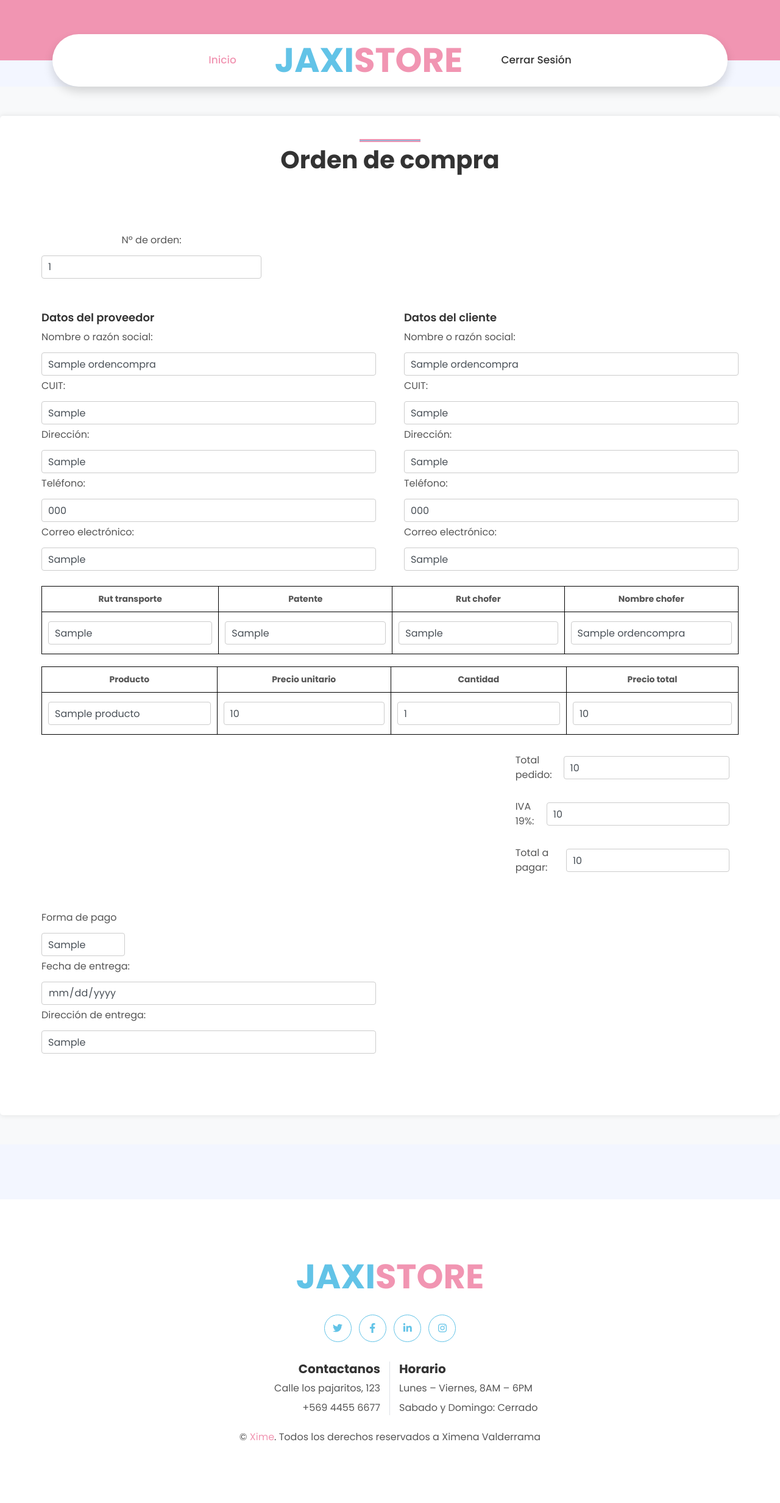
After one commit to XimenaValderrama/JaxiStore, a Django app: page /verfactura/1/ in a window 1280 px wide. The commit adds this page. Shown: the whole page at 61% size. Run offline with Django 5.2, Linux system fonts and the light colour scheme; a user stored in the database is signed in; tables that the repository leaves empty hold one stand-in row (values such as "Sample post"); some libraries are stand-ins or nearby versions.

Commit message:
Desarrollo template verfactura, termino de aplicación web

```diff
--- a/jaxistore/jaxistore/urls.py
+++ b/jaxistore/jaxistore/urls.py
@@ -24,5 +24,6 @@ urlpatterns = [
     path('index/', index, name="index"),
     path('factura/', factura, name="factura"),
     path('cerrar-sesion', cerrar_sesion, name="cerrar_sesion"),
+    path('verfactura/<int:id>/', verfactura, name="verfactura"),
 
 ]
--- a/jaxistore/web/templates/index.html
+++ b/jaxistore/web/templates/index.html
@@ -34,7 +34,7 @@
                                   <td> {{ factura.nombre_cliente }} </td>
                                   {% load humanize %}
                                   <td> ${{ factura.total_pagar|intcomma }} </td>
-                                  <td><button type="button" class="btn py-0 btn-primary btn-sm">Ver</button></td>
+                                  <td><a href="/verfactura/{{factura.id_orden_compra}}/" class="btn py-0 btn-primary btn-sm">Ver</a></td>
                                 </tr>
                                 {% endfor %}
                               </tbody>
--- /dev/null
+++ b/jaxistore/web/templates/verfactura.html
@@ -0,0 +1,145 @@
+{% extends "base.html" %}
+{% load static %}
+
+{% block contenido %}
+
+<div class="containerfactura-fluid py-5">
+    <div class="containerfactura py-5">
+        <div class="row justify-content-center">
+            <div class="col-lg-6">
+                <h1 class="section-title position-relative text-center mb-5">Orden de compra</h1>
+            </div>
+            <form action="" method="POST">
+                {% csrf_token %}
+                <div class="col-lg-12">
+                    <div class="order-card bg-light rounded p-5">
+                        <div class="row text-center mb-5">
+                            <div class="col-lg-4">
+                                <label>Nº de orden: </label>
+                                <input type="text" name="orden" class="form-control bg-white" value="{{ factura.id_orden_compra }}" id="orden" readonly />
+                            </div>
+                        </div>
+
+                        <div class="info">
+                            <div class="section">
+                                <h3>Datos del proveedor</h3>
+                                <div>
+                                    <label>Nombre o razón social: </label>
+                                    <input type="text" name="nombre_proveedor" class="form-control bg-white" value="{{ factura.nombre_proveedor }}"  id="nombre_proveedor" readonly />
+                                </div>
+                                <div>
+                                    <label>CUIT: </label>
+                                    <input type="text" name="cuit_proveedor" class="form-control bg-white" value="{{ factura.cuit_proveedor }}" id="cuit_proveedor" readonly />
+                                </div>
+                                <div>
+                                    <label>Dirección: </label>
+                                    <input type="text" name="direccion_proveedor" class="form-control bg-white" value="{{ factura.direccion_proveedor }}" id="direccion_proveedor" readonly />
+                                </div>
+                                <div>
+                                    <label>Teléfono: </label>
+                                    <input type="text" name="telefono_proveedor" class="form-control bg-white" value="{{ factura.telefono_proveedor }}" id="telefono_proveedor" readonly />
+                                </div>
+                                <div>
+                                    <label>Correo electrónico: </label>
+                                    <input type="email" name="correo_proveedor" class="form-control bg-white" value="{{ factura.correo_proveedor }}" id="email_proveedor" readonly />
+                                </div>
+                            </div>
+                            <div class="section">
+                                <h3>Datos del cliente</h3>
+                                <div>
+                                    <label>Nombre o razón social: </label>
+                                    <input type="text" name="nombre_cliente" class="form-control bg-white" value="{{ factura.nombre_cliente }}" id="nombre_cliente" readonly />
+                                </div>
+                                <div>
+                                    <label>CUIT: </label>
+                                    <input type="text" name="cuit_cliente" class="form-control bg-white" value="{{ factura.cuit_cliente }}" id="cuit_cliente" readonly />
+                                </div>
+                                <div>
+                                    <label>Dirección: </label>
+                                    <input type="text" name="direccion_cliente" class="form-control bg-white" value="{{ factura.direccion_cliente }}"id="direccion_cliente" readonly />
+                                </div>
+                                <div>
+                                    <label>Teléfono: </label>
+                                    <input type="text" name="telefono_cliente" class="form-control bg-white" value="{{ factura.telefono_cliente }}" id="telefono_cliente" readonly />
+                                </div>
+                                <div>
+                                    <label>Correo electrónico: </label>
+                                    <input type="email" name="correo_cliente" class="form-control bg-white" value="{{ factura.correo_cliente }}" id="email_cliente" readonly />
+                                </div>
+                            </div>
+                        </div>
+
+                        <table class="order-details">
+                            <thead>
+                                <tr>
+                                    <th>Rut transporte</th>
+                                    <th>Patente</th>
+                                    <th>Rut chofer</th>
+                                    <th>Nombre chofer</th>
+                                </tr>
+                            </thead>
+                            <tbody>
+                                <tr>
+                                    <td><input type="text" name="rut_transporte" class="form-control bg-white" value="{{ factura.rut_transporte }}" readonly /></td>
+                                    <td><input type="text" name="patente" class="form-control bg-white" value="{{ factura.patente }}" readonly /></td>
+                                    <td><input type="text" name="rut_chofer" class="form-control bg-white" value="{{ factura.rut_chofer }}" readonly /></td>
+                                    <td><input type="text" name="nombre_chofer" class="form-control  bg-white" value="{{ factura.nombre_chofer }}" readonly /></td>
+                                </tr>
+                            </tbody>
+                        </table>
+
+                        <table class="order-details" id="productos-table">
+                            <thead>
+                                <tr>
+                                    <th>Producto</th>
+                                    <th>Precio unitario</th>
+                                    <th>Cantidad</th>
+                                    <th>Precio total</th>
+                                </tr>
+                            </thead>
+                            <tbody>
+                                {% for producto in productos %}
+                                <tr class="producto">
+                                    <td><input type="text" name="producto[]" class="form-control bg-white" value="{{ producto.nombre }}" readonly /></td>
+                                    <td><input type="number" name="precio[]" class="form-control bg-white precio" value="{{ producto.precio }}" readonly /></td>
+                                    <td><input type="number" name="cantidad[]" class="form-control bg-white cantidad" value="{{ producto.cantidad }}" readonly /></td>
+                                    <td><input type="text" name="total[]" class="form-control bg-white total" value="{{ producto.precio_total }}" readonly /></td>
+                                </tr>
+                                {% endfor %}
+                            </tbody>
+                        </table>
+                        <div class="totals d-flex justify-content-end flex-column align-items-end">
+                            <div class="col-lg-4 d-flex justify-content-end">
+                                <label>Total pedido: </label>
+                                <input type="text" name="total_pedido" class="form-control bg-white" value="{{ factura.total_pedido }}" id="total_pedido" readonly />
+                            </div>
+                            <div class="col-lg-4 d-flex justify-content-end">
+                                <label>IVA 19%: </label>
+                                <input type="text" name="iva" class="form-control bg-white" value="{{ factura.total_iva }}" id="iva" readonly />
+                            </div>
+                            <div class="col-lg-4 d-flex justify-content-end">
+                                <label>Total a pagar: </label>
+                                <input type="text" name="total_pagar" class="form-control bg-white" value="{{ factura.total_pagar }}" id="total_pagar" readonly />
+                            </div>
+                        </div>
+
+
+
+                        <div class="footer">
+                            <div class="section">
+                                <label>Forma de pago </label>
+                                <input type="text" name="forma_pago" class="form-control bg-white w-25" value="{{ factura.forma_pago }}" readonly />
+                                <label>Fecha de entrega: </label>
+                                <input type="date" name="fecha_entrega" class="form-control bg-white" value="{{ factura.fecha_entrega }}" id="fecha_entrega" readonly />
+                                <label>Dirección de entrega: </label>
+                                <input type="text" name="direccion_cliente" value="{{ factura.direccion_cliente }}" class="form-control bg-white" readonly />
+                            </div>
+                        </div>
+                    </div>
+                </div>
+            </form>
+        </div>
+    </div>
+</div>
+
+{% endblock contenido %}
--- a/jaxistore/web/views.py
+++ b/jaxistore/web/views.py
@@ -2,6 +2,7 @@ from django.shortcuts import render, redirect
 from django.contrib.auth import authenticate, login, logout
 from django.contrib.auth.decorators import login_required
 from django.contrib import messages
+from django.http import Http404
 from .models import *
 
 
@@ -97,3 +98,12 @@ def factura(request):
         return redirect('factura')  # Redirige a la misma página o a otra página después de guardar
     else:
         return render(request, "factura.html")
+
+@login_required(login_url="login")
+def verfactura(request, id):
+    try:
+        factura = OrdenCompra.objects.get(id_orden_compra=id)
+        productos = factura.productos.all()
+    except OrdenCompra.DoesNotExist:
+        raise Http404("Factura no encontrada")
+    return render(request, "verfactura.html", {'factura': factura, 'productos': productos})
```
